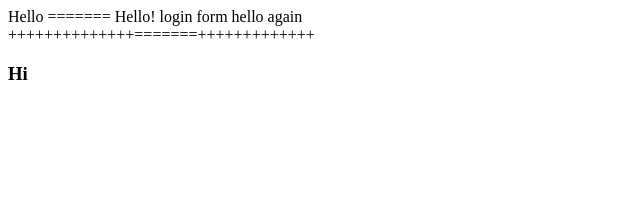
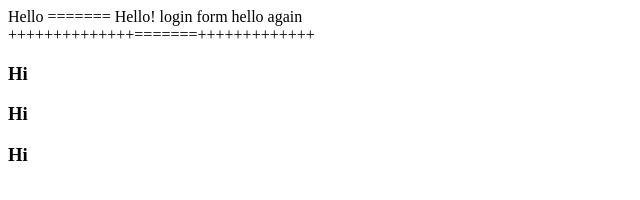
Before and after one commit to slittleton/git_test, a plain HTML site: page index.html in a window 1280 px wide. Shown: the full height of the page, 0-640 px from the left. Drawn offline with Linux system fonts and the light colour scheme.

Commit message:
added h3

```diff
--- a/index.html
+++ b/index.html
@@ -15,5 +15,7 @@
   hello again
   <div>++++++++++++++=======+++++++++++++</div>
 <h3>Hi</h3>
+<h3>Hi</h3>
+<h3>Hi</h3>
 </body>
 </html>
```
